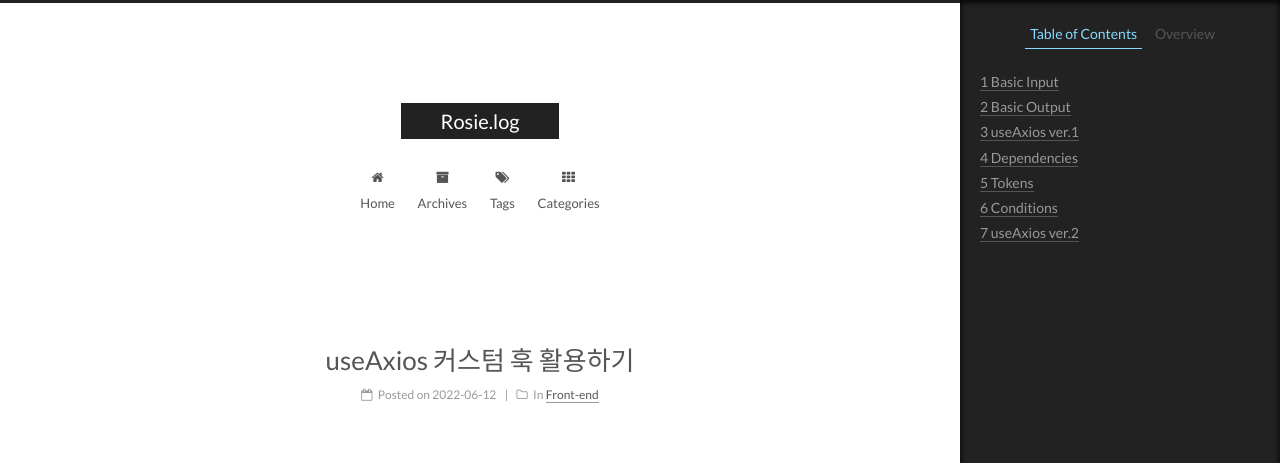
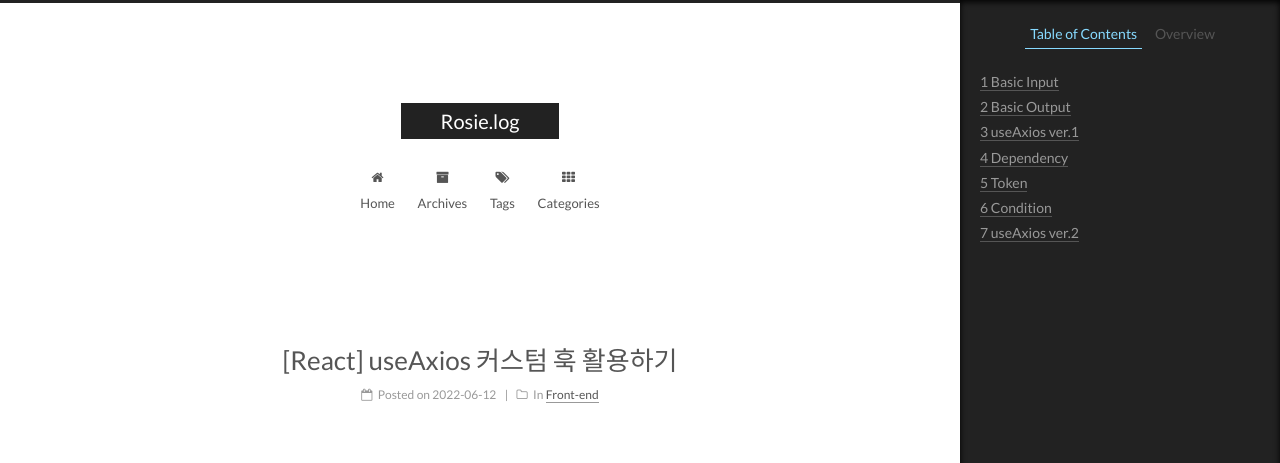
Before and after one commit to rosyrosie/rosyrosie.github.io, a Jekyll site: the page built from _posts/2022-06-12-useAxios.md, in a window 1280 px wide and 1400 px high. Shown: the top 463 px of the window. Built offline with Jekyll 4.4.1, drawn with Linux system fonts in a browser that asks for light colours; some web fonts are replaced; some of the changed text lies outside the part shown.

Commit message:
edit post

````diff
--- a/_posts/2022-06-12-useAxios.md
+++ b/_posts/2022-06-12-useAxios.md
@@ -1,5 +1,5 @@
 ---
-title: "useAxios 커스텀 훅 활용하기"
+title: "[React] useAxios 커스텀 훅 활용하기"
 date: 2022-06-12
 categories: Front-end
 tags: [React, React Hooks, axios, useAxios]
@@ -80,14 +80,14 @@ const useAxios = (url: string, body: any, fetchType: 'POST' | 'GET') => {
 ```
 `payload`, `loading`, `error` state를 정의하고, `fetchType`에 따라 `axios` 함수를 설정해준 뒤 `useEffect` 내에서 데이터를 받아오는 것을 확인할 수 있다. 이제 훅의 확장성을 위해 몇 가지 요소를 더 추가해보자.
 
-# Dependencies
+# Dependency
 Ver. 1 훅의 `useEffect`를 살펴보면 dependency 배열이 비어있다. 특정 state가 변함에 따라 데이터를 다시 불러와야 하는 경우가 상당히 자주 있는 것을 고려하면, 사용자에게 dependency 배열을 입력받아 반영해주면 더 좋을 것 같다.
 
-# Tokens
+# Token
 특정 api는 사용자의 token을 요구할 수도 있다. 이 경우 localStorage에 저장되어 있는 token을 header에 붙혀 전송해주어야 한다. localStorage에 token이 세팅되어 있는지 확인하고 header에 넣어준다면 매번 token을 확인할 필요 없이 사용할 수 있어 편리하다.
 
-# Conditions
-다음과 같은 경우를 생각해보자. Back-end에서 사용자의 id를 받아온 후 해당 id를 다시 back-end에 넘겨 특정 데이터를 불러온다. 두 개의 데이터를 모두 useAxios 훅으로 처리한다고 가정했을 때, 사용자의 id를 입력받는 동안 id를 담은 state는 null일 것이다. 두 번째 api에게 올바르지 않은 형식의 id가 가면서 오류를 일으킬 수 있는 상황이다. 이런 경우 id가 null이 아닌 경우만 데이터를 불러오도록 조건부로 처리해준다면 에러를 줄일 수 있다. 사용자에게 condition을 입력받아 condition이 true인 경우에만 요청을 보내도록 해보자.
+# Condition
+다음과 같은 경우를 생각해보자. Back-end에서 사용자의 id를 받아온 후 해당 id를 다시 back-end에 넘겨 특정 데이터를 불러온다. 두 개의 데이터를 모두 useAxios 훅으로 처리한다고 가정했을 때, 사용자의 id가 전송되는 동안 id를 담은 state는 null일 것이다. 두 번째 api에게 올바르지 않은 형식의 id가 가면서 오류를 일으킬 수 있는 상황이다. 이런 경우 id가 null이 아닌 경우만 데이터를 불러오도록 조건부로 처리해준다면 에러를 막을 수 있다. 사용자에게 condition을 입력받아 condition이 true인 경우에만 요청을 보내도록 해보자.
 
 # useAxios ver.2
 
````
Also changed, not shown: other parts of _posts/2022-06-12-useAxios.md (+1 -1 lines).
